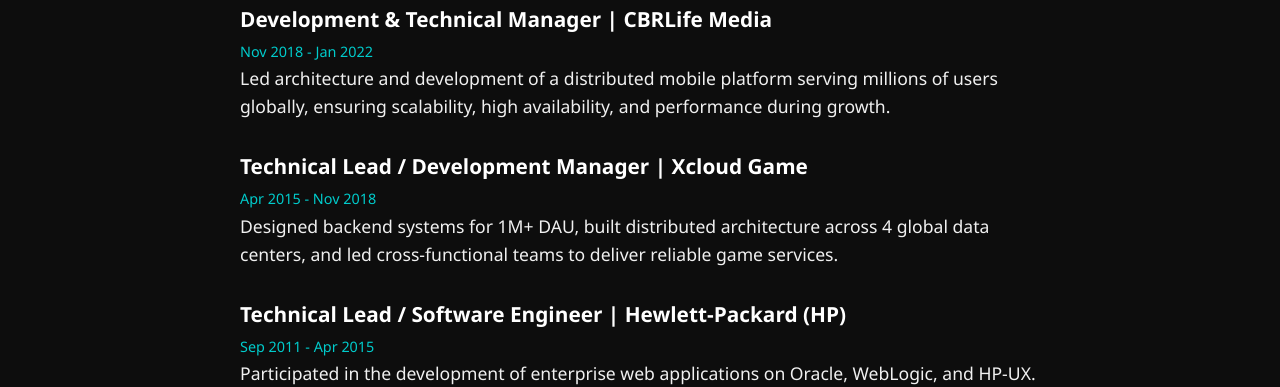
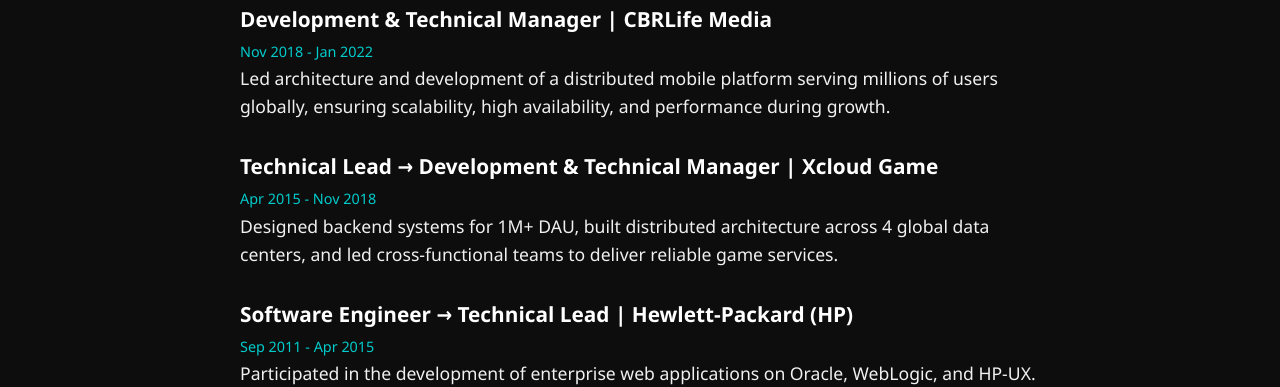
Before and after one commit to bobbylkchao/bobbylkchao.github.io, a plain HTML site: page index.html in a window 1280 px wide. Shown: the part 1220-1607 px from the top of the page. Drawn offline with Linux system fonts and the light colour scheme.

Commit message:
Update: cv

```diff
--- a/index.html
+++ b/index.html
@@ -103,12 +103,12 @@
 					<p>Led architecture and development of a distributed mobile platform serving millions of users globally, ensuring scalability, high availability, and performance during growth.</p>
         </div>
         <div class="job">
-            <h3>Technical Lead / Development Manager | Xcloud Game</h3>
+					<h3>Technical Lead → Development & Technical Manager | Xcloud Game</h3>
 					<span>Apr 2015 - Nov 2018</span>
 					<p>Designed backend systems for 1M+ DAU, built distributed architecture across 4 global data centers, and led cross-functional teams to deliver reliable game services.</p>
         </div>
         <div class="job">
-					<h3>Technical Lead / Software Engineer | Hewlett-Packard (HP)</h3>
+					<h3>Software Engineer → Technical Lead | Hewlett-Packard (HP)</h3>
 					<span>Sep 2011 - Apr 2015</span>
 					<p>Participated in the development of enterprise web applications on Oracle, WebLogic, and HP-UX. Managed technical relationships with clients, provided tailored development solutions, and translated business needs into scalable technical implementations across multiple projects.</p>
 				</div>
```
Lines whose indentation alone changed are shown as unchanged.
